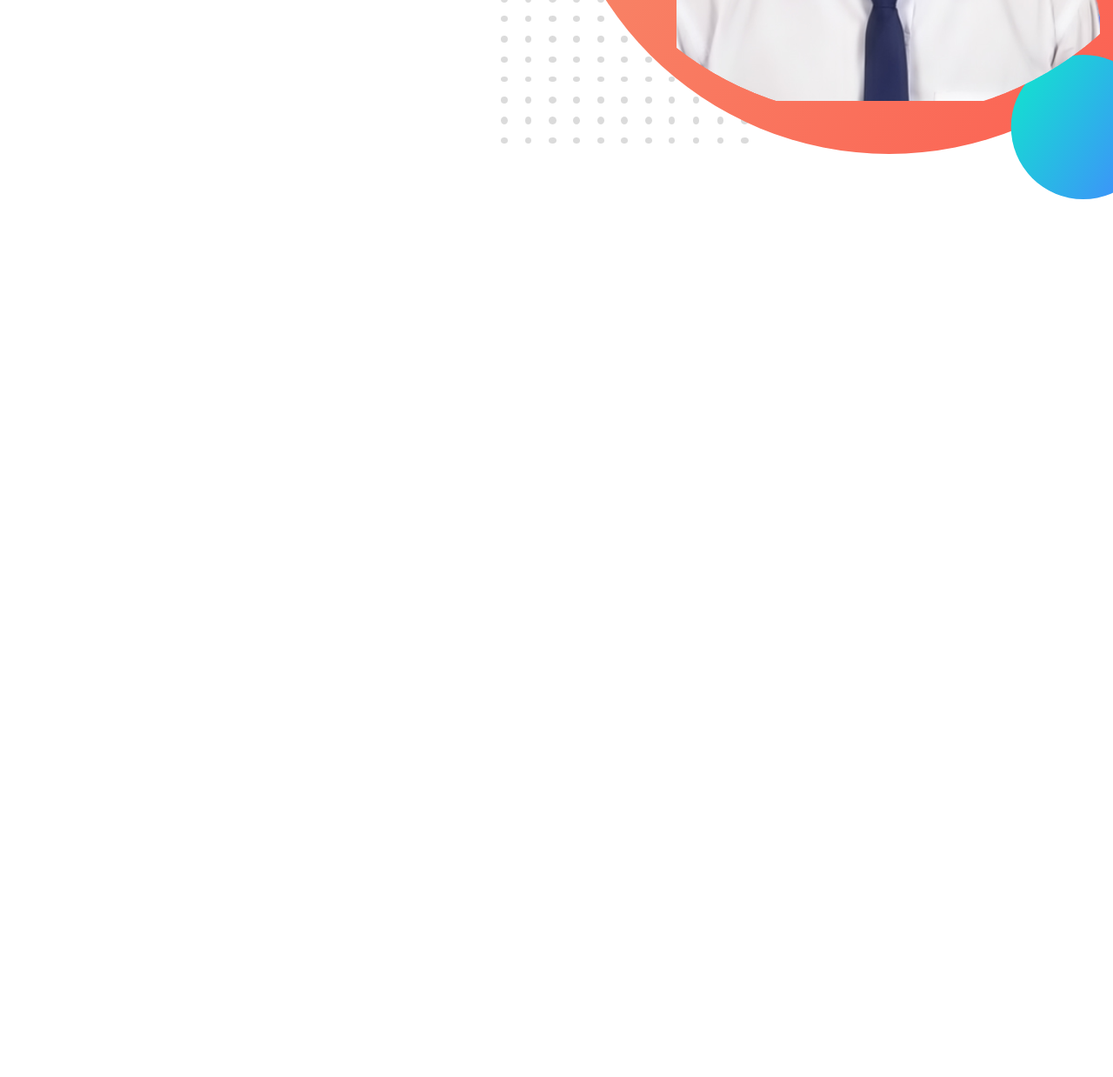
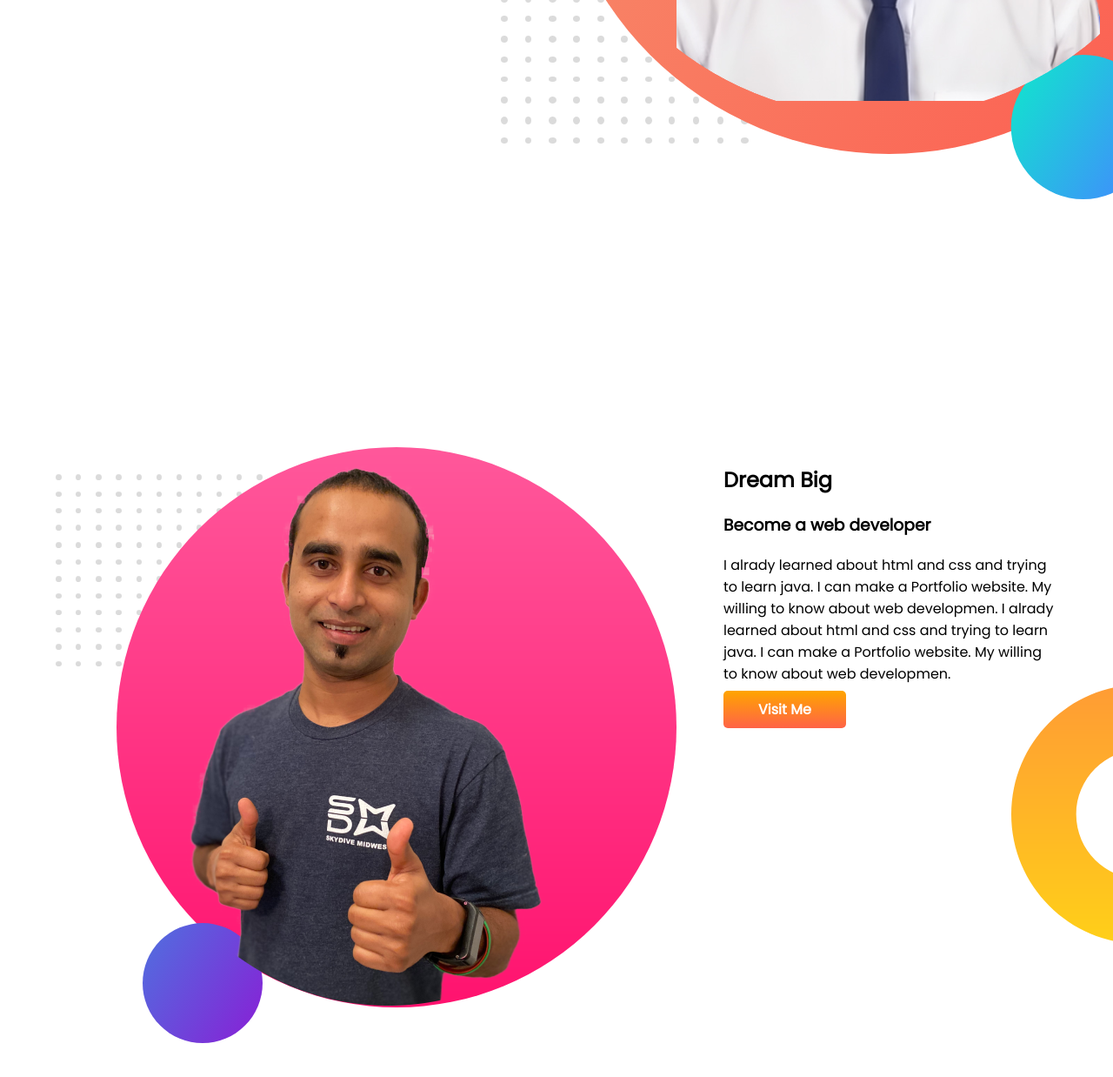
Before and after one commit to Kibria934/developer-portfolio, a plain HTML site: page index.html in a window 1280 px wide. Shown: the part 664-1902 px from the top of the page at 87% size. Before the commit the page ends 964 px from the top, so only its background shows below. Drawn offline with Linux system fonts and the light colour scheme.

Commit message:
dream added

```diff
--- a/index.html
+++ b/index.html
@@ -19,10 +19,24 @@
                         But nobody pays me a dime for the work.That's why I am learning and mastering web developmen.
                         I will not stop until I become the web Development Hero.
                 </p>
-        <a class="link-button" target="_blamk"href="https://web.programming-hero.com/web-5/video/web-5-4-5-put-container-side-by-side-image-size-link-button-style">HIRE ME</a>
+        <a class="link-button" target="_blank"href="https://web.programming-hero.com/web-5/video/web-5-4-5-put-container-side-by-side-image-size-link-button-style">HIRE ME</a>
         </div>
 
      <div class="hulf-width">           <img src="my picture.png" ></div>
 </section>
+<section class="dream-big">
+<div class="hulf-width"><img src="photo/jhankar2.png"></div>
+<div class="hulf-width">
+        <h2>Dream Big</h2>
+        <h3>Become a web developer</h3>
+        <P>I alrady learned about html and css and trying to learn java.
+                I can make a Portfolio website. My willing to know about web
+                developmen. I alrady learned about html and css and trying to learn java.
+                I can make a Portfolio website. My willing to know about web
+                developmen.
+        </P>
+        <a class="link-button" target="_blank"href="https://web.programming-hero.com/web-5/video/web-5-4-5-put-container-side-by-side-image-size-link-button-style">Visit Me</a>
+</div>
+</section>
         </body>
 </html>
--- a/style.css
+++ b/style.css
@@ -14,6 +14,7 @@ section {
 .hulf-width {
   width: 50%;
   padding: 5%;
+  margin-bottom: 150px;
 }
 .hulf-width image {
   width: 50px;
@@ -31,3 +32,8 @@ section {
   background-image: url(banner/top-banner.png);
   background-repeat: no-repeat;
 }
+.dream-big {
+  background-image: url(photo/dream-bg.png);
+  background-repeat: no-repeat;
+  background-position: right;
+}
```
Also changed, not shown: photo/dream-bg.png (added), photo/exp-bg.png (added), photo/jhankar.png (added), photo/jhankar2.png (added), photo/my-bg.png (added), photo/my-bg2.png (added).
